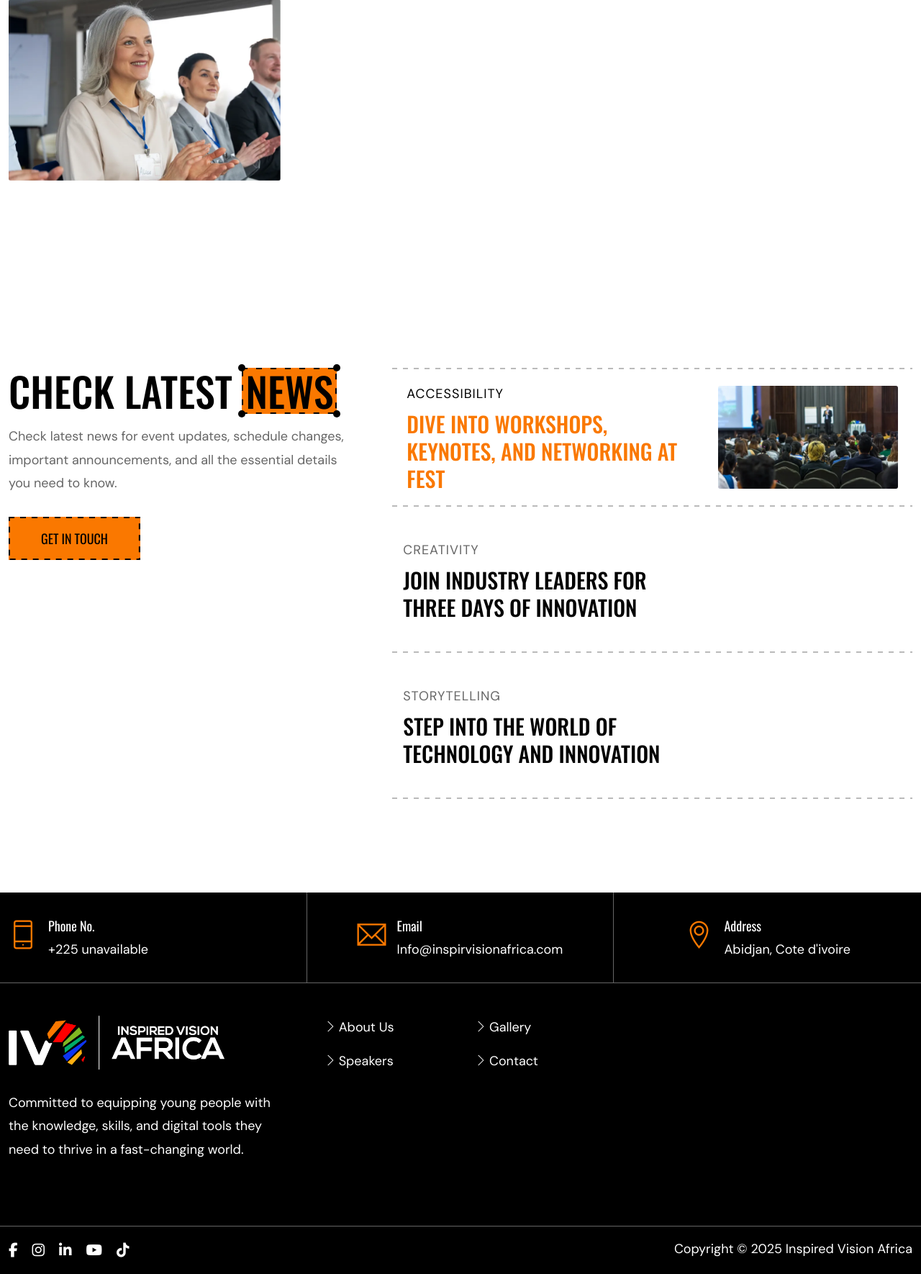
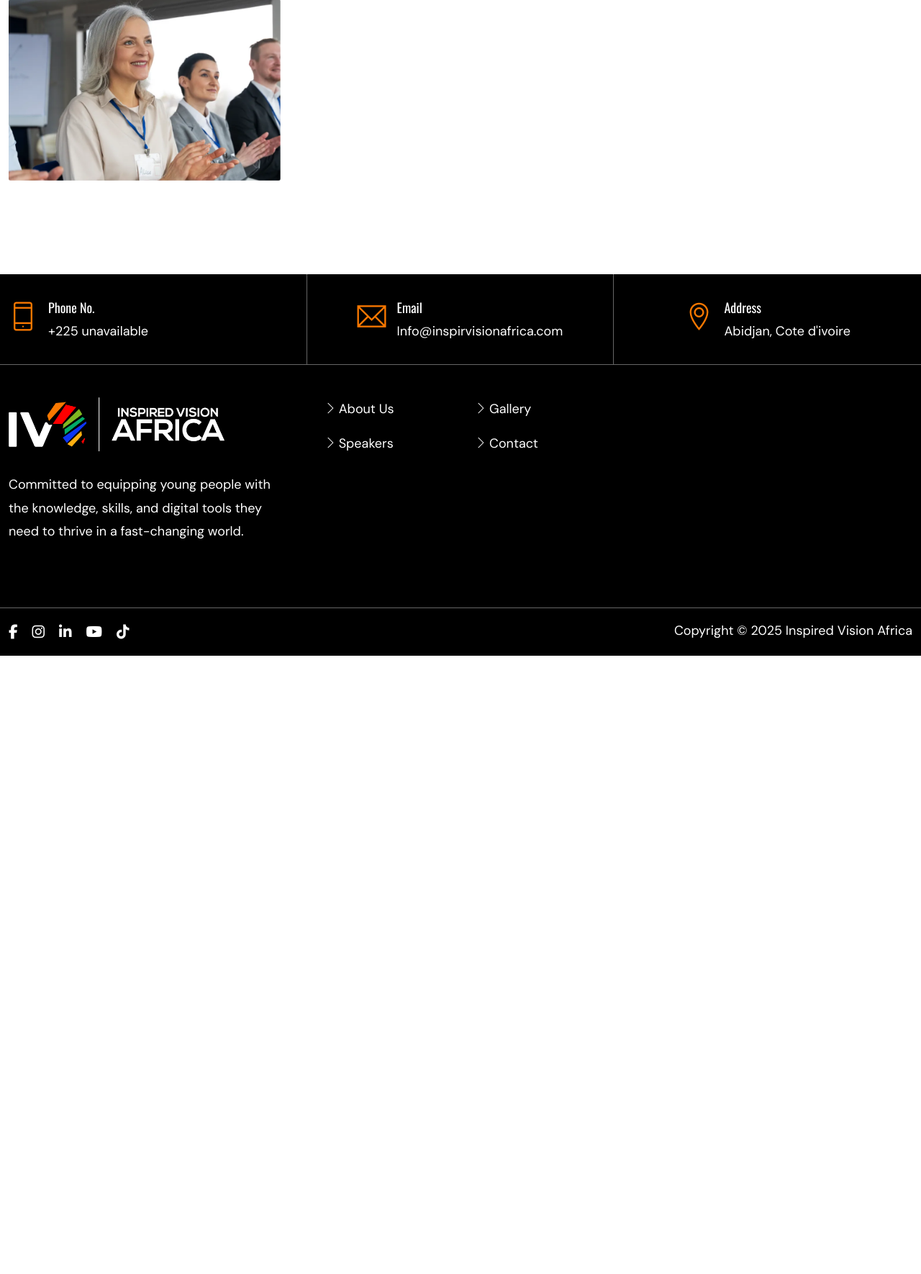
Before and after one commit to seyi24/inspired-vision-africa, a Laravel app: page /gallery in a window 1280 px wide. Shown: the part 735-2505 px from the top of the page at 72% size. After the commit the page ends 1646 px from the top, so only its background shows below. Run offline with Laravel 12, Linux system fonts and the light colour scheme; some libraries are stand-ins or nearby versions.

Commit message:
small fix

```diff
--- a/resources/views/gallery.blade.php
+++ b/resources/views/gallery.blade.php
@@ -70,82 +70,5 @@
         </div>
     </section>
 
-    <section class="pq-blog-section">
-        <div class="container ">
-            <div class="row">
-                <div class="col-lg-5 col-sm-12 pe-0 pe-lg-5">
-                    <div class="pq-blog-left-side wow fadeInLeft">
-                        <div class="pq-section-title">
-                            <div class="pq-title">
-                                <h5 class="pq-title-heading">check latest
-                                    <span class="pq-title-last-word"> news
-                                        <svg class="svg" height="100%" width="100%" viewBox="0 0 100 100"
-                                            preserveAspectRatio="none">
-                                            <path d="M0 0 H 100 V 100 H 0 Z" fill="transparent" stroke="black"
-                                                vector-effect="non-scaling-stroke" stroke-dasharray="400">
-                                            </path>
-                                        </svg>
-                                        <span class="pq-svg-dot"></span>
-                                    </span>
-                                </h5>
-                                <p class="pq-title-description">Check latest news for event updates, schedule changes,
-                                    important announcements, and all the essential details you need to know.</p>
-                            </div>
-                        </div>
-                        <div class="pq-btn-container">
-                            <a href="#" class="pq-button pq-button-flat">
-                                <span>GET IN TOUCH</span>
-                                <svg class="svg" height="100%" width="100%" viewBox="0 0 100 100"
-                                    preserveAspectRatio="none">
-                                    <path d="M0 0 H 100 V 100 H 00 Z" fill="transparent" stroke="black"
-                                        vector-effect="non-scaling-stroke" stroke-dasharray="400"></path>
-                                </svg>
-                            </a>
-                        </div>
-                    </div>
-                </div>
-                <div class="col-lg-7 col-sm-12">
-                    <div class="pq-blog-1-list wow fadeInRight">
-                        <div class="pq-blog-post pq-list pq-item-list pq-active">
-                            <div class="pq-blog-contain">
-                                <div class="pq-post-category">
-                                    <a href="blog-details.html">Accessibility</a>
-                                </div>
-                                <h5 class="pq-blog-title"><a href="blog-details.html">Dive
-                                        Into Workshops, Keynotes, and Networking at Fest</a></h5>
-                            </div>
-                            <div class="pq-post-media">
-                                <img decoding="async" src="images/page1/blog/blog-image-1.webp" alt="img">
-                            </div>
-                        </div>
-                        <div class="pq-blog-post pq-list pq-item-list">
-                            <div class="pq-blog-contain">
-                                <div class="pq-post-category">
-                                    <a href="blog-details.html">Creativity</a>
-                                </div>
-                                <h5 class="pq-blog-title"><a href="blog-details.html">Join
-                                        Industry Leaders for Three Days of Innovation</a></h5>
-                            </div>
-                            <div class="pq-post-media">
-                                <img decoding="async" src="images/page1/blog/blog-image-2.webp" alt="img">
-                            </div>
-                        </div>
-                        <div class="pq-blog-post pq-list pq-item-list">
-                            <div class="pq-blog-contain">
-                                <div class="pq-post-category">
-                                    <a href="blog-details.html">Storytelling</a>
-                                </div>
-                                <h5 class="pq-blog-title"><a href="blog-details.html">Step Into
-                                        the World of Technology and Innovation</a></h5>
-                            </div>
-                            <div class="pq-post-media">
-                                <img decoding="async" src="images/page1/blog/blog-image-3.webp" alt="img">
-                            </div>
 
-                        </div>
-                    </div>
-                </div>
-            </div>
-        </div>
-    </section>
 @endsection
```
Also changed, not shown: public/images/about-us/designer-content/inner_about_us_001.webp (deleted), public/images/about-us/designer-content/inner_about_us_002.webp (deleted), resources/views/home.blade.php (line endings or trailing spaces).
